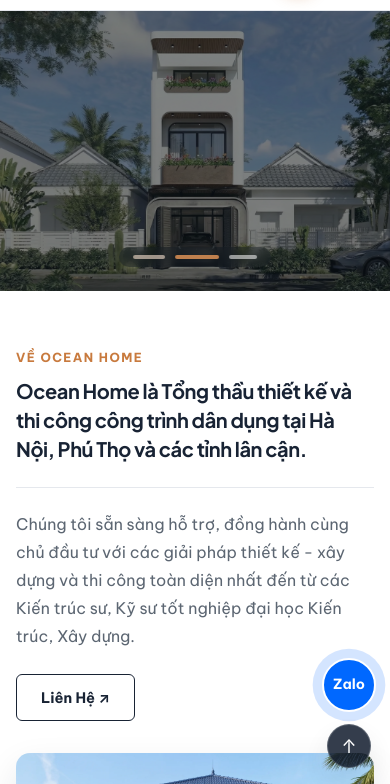
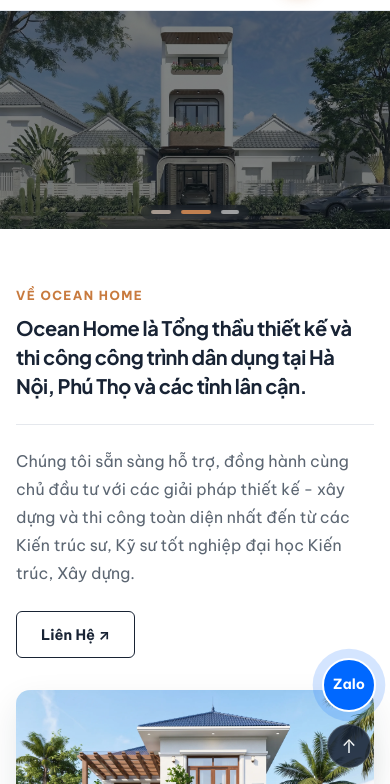
Before and after one commit to hadungz/oceanhome-web, a plain HTML site: page index.html in a window 390 px wide. Shown: the part 60-844 px from the top of the page. Drawn offline with Linux system fonts and the light colour scheme.

Commit message:
Update index.html

```diff
--- a/index.html
+++ b/index.html
@@ -193,7 +193,6 @@
     .drawer-nav a:hover { background: var(--accent-soft); color: var(--accent); }
     .drawer-footer { padding-top: 16px; border-top: 1px solid var(--border); display: flex; flex-direction: column; gap: 10px; }
 
-    /* ===== 2. HERO BANNER (CHỈ HIỂN THỊ HÌNH ẢNH) ===== */
     /* ===== 2. HERO BANNER (HIỂN THỊ TRỌN VẸN TOÀN BỘ NGÔI NHÀ) ===== */
     .hero-section {
       position: relative;
@@ -210,6 +209,7 @@
     .hero-slide {
       display: none;
       width: 100%;
+      position: static;
     }
 
     .hero-slide.active {
@@ -231,12 +231,6 @@
       to { opacity: 1; }
     }
 
-    .hero-slides { width: 100%; height: 100%; position: relative; }
-    .hero-slide { position: absolute; inset: 0; opacity: 0; transition: opacity 0.9s ease-in-out; }
-    .hero-slide.active { opacity: 1; }
-    .hero-slide img { width: 100%; height: 100%; object-fit: cover; transform: scale(1.03); transition: transform 6s ease; }
-    .hero-slide.active img { transform: scale(1); }
-
     .btn-primary-arte {
       display: inline-flex; align-items: center; justify-content: center; gap: 8px;
       background: var(--accent); color: var(--white); font-weight: 700; font-size: 15px;
@@ -246,9 +240,9 @@
     .btn-primary-arte:hover { background: var(--accent-hover); transform: translateY(-2px); }
 
     .hero-dots {
-      position: absolute; bottom: 24px; left: 50%; transform: translateX(-50%);
+      position: absolute; bottom: 20px; left: 50%; transform: translateX(-50%);
       display: flex; gap: 10px; z-index: 3;
-      background: rgba(16, 23, 34, 0.35); padding: 8px 14px; border-radius: 999px;
+      background: rgba(16, 23, 34, 0.45); padding: 8px 14px; border-radius: 999px;
       backdrop-filter: blur(4px);
     }
     .hero-dot { width: 28px; height: 4px; border-radius: 2px; background: rgba(255, 255, 255, 0.55); border: none; cursor: pointer; transition: var(--transition); }
@@ -392,7 +386,6 @@
     @media (max-width: 1120px) {
       .nav-links, .search-box { display: none; }
       .mobile-menu-btn { display: flex; }
-      .hero-section { height: 480px; }
       .about-grid { grid-template-columns: 1fr; gap: 32px; }
       .about-media { height: 340px; }
       .sectors-list, .services-grid, .projects-grid { grid-template-columns: repeat(2, 1fr); }
@@ -408,7 +401,9 @@
       .brand-text p { font-size: 10.5px; }
       .header-hotline span { display: none; }
       .header-hotline { padding: 10px 12px; }
-      .hero-section { height: 280px; }
+      .hero-dots { bottom: 10px; padding: 5px 10px; }
+      .hero-dot { width: 18px; }
+      .hero-dot.active { width: 32px; }
       .about-section, .services-section, .projects-section { padding: 52px 0; }
       .section-title { font-size: 25px; }
       .about-lead { font-size: 20px; }
@@ -503,7 +498,7 @@
     </div>
   </div>
 
-  <!-- 2. HERO BANNER (CHỈ HÌNH ẢNH, KHÔNG CHỮ) -->
+  <!-- 2. HERO BANNER (HIỂN THỊ TRỌN VẸN TOÀN BỘ NGÔI NHÀ) -->
   <section class="hero-section" id="hero-banner-section">
     <div class="hero-slides">
       <div class="hero-slide active">
@@ -589,7 +584,7 @@
 
         <div class="sector-item">
           <div class="sector-thumb">
-            <img src="images/Thiet ke nha 1 tnag hien dai.webp" loading="lazy" decoding="async" alt="Thiết kế thi công khách sạn nghỉ dưỡng">
+            <img src="images/Thiet ke nha 1 tang hien dai.webp" loading="lazy" decoding="async" alt="Thiết kế thi công khách sạn nghỉ dưỡng">
           </div>
           <div class="sector-name">Khách Sạn</div>
         </div>
@@ -682,7 +677,7 @@
 
         <a href="du-an.html?id=1" class="project-card">
           <div class="project-img-wrap">
-            <img src="images/Thiet ke nha 1 tnag hien dai.webp" loading="lazy" decoding="async" alt="Nhà Vườn Mái Thái 1 Tầng">
+            <img src="images/Thiet ke nha 1 tang hien dai.webp" loading="lazy" decoding="async" alt="Nhà Vườn Mái Thái 1 Tầng">
           </div>
           <div class="project-content">
             <h3 class="project-header-title">Nhà Vườn Mái Thái 1 Tầng</h3>
```
Lines whose indentation alone changed are shown as unchanged.
